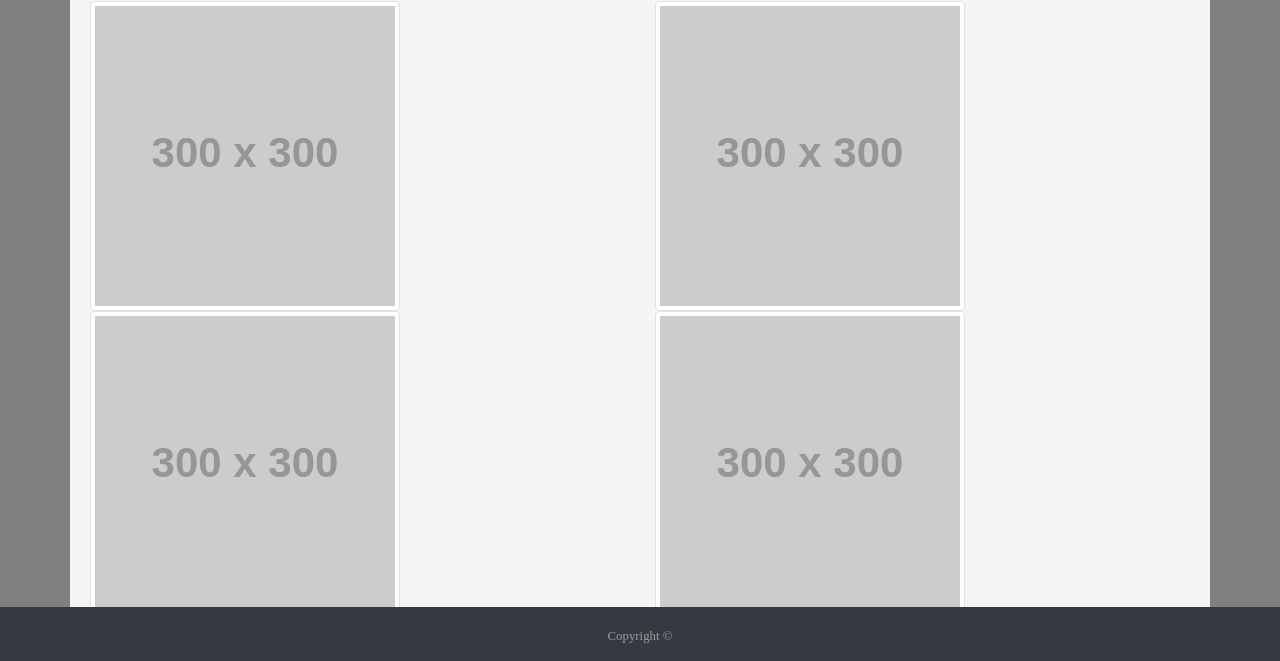
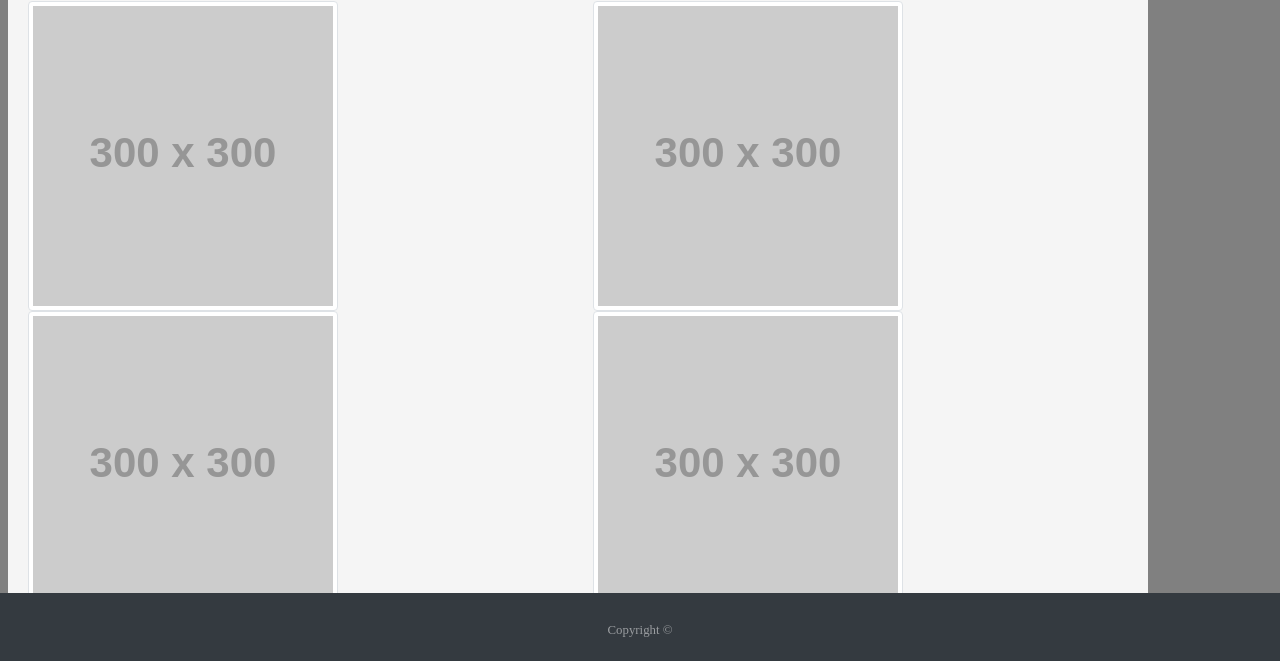
Before and after one commit to NhiDanis/ND-Portfolio, a plain HTML site: page portfolio.html in a window 1280 px wide. Shown: the part 137-798 px from the top of the page. Drawn offline with nearby package versions, Linux system fonts and the light colour scheme; placeholder pictures from the web are drawn by us.

Commit message:
update main-wrapper

```diff
--- a/Assets/style.css
+++ b/Assets/style.css
@@ -47,3 +47,16 @@ label{
 .social-media{
     margin-bottom: 10px;
 }
+
+#main-wrapper {
+    padding: 0 0 100px;
+    position: relative;
+}
+
+footer {
+    bottom: 0;
+    height: 70px;
+    left: 0;
+    position: absolute;
+    width: 100%;
+}
--- a/portfolio.html
+++ b/portfolio.html
@@ -9,6 +9,7 @@
     <link rel="stylesheet" href="./Assets/style.css">
 </head>
 <body>
+<div id="main-wrapper">
 <header class="navbar navbar-expand-lg navbar-light bg-light">
     <span class="navbar">Nhi Danis</span>
     <button class="navbar-toggler" type="button" data-toggle="collapse" data-target="#navbarSupportedContent" aria-controls="navbarSupportedContent" aria-expanded="false" aria-label="Toggle navigation">
@@ -29,7 +30,7 @@
     </nav>
 </header>
 
-<main class="container">
+<main class="container m-2">
     <h1>Portfolio</h1>
 <div class="row">
     <div class="col-sm-6 col-md-12 col-lg-6">
@@ -61,11 +62,12 @@
 
 
 
-<footer class=" fixed-bottom py-3 bg-dark text-white-50">
+<footer class=" fixed-bottom py-4 bg-dark text-white-50">
     <div class="text-center">
         <small>Copyright &copy;</small>
     </div>
 </footer>
+</div>
 
  <script src="https://code.jquery.com/jquery-3.3.1.slim.min.js" integrity="sha384-q8i/X+965DzO0rT7abK41JStQIAqVgRVzpbzo5smXKp4YfRvH+8abtTE1Pi6jizo" crossorigin="anonymous"></script>
 <script src="https://cdnjs.cloudflare.com/ajax/libs/popper.js/1.14.3/umd/popper.min.js" integrity="sha384-ZMP7rVo3mIykV+2+9J3UJ46jBk0WLaUAdn689aCwoqbBJiSnjAK/l8WvCWPIPm49" crossorigin="anonymous"></script>
```
